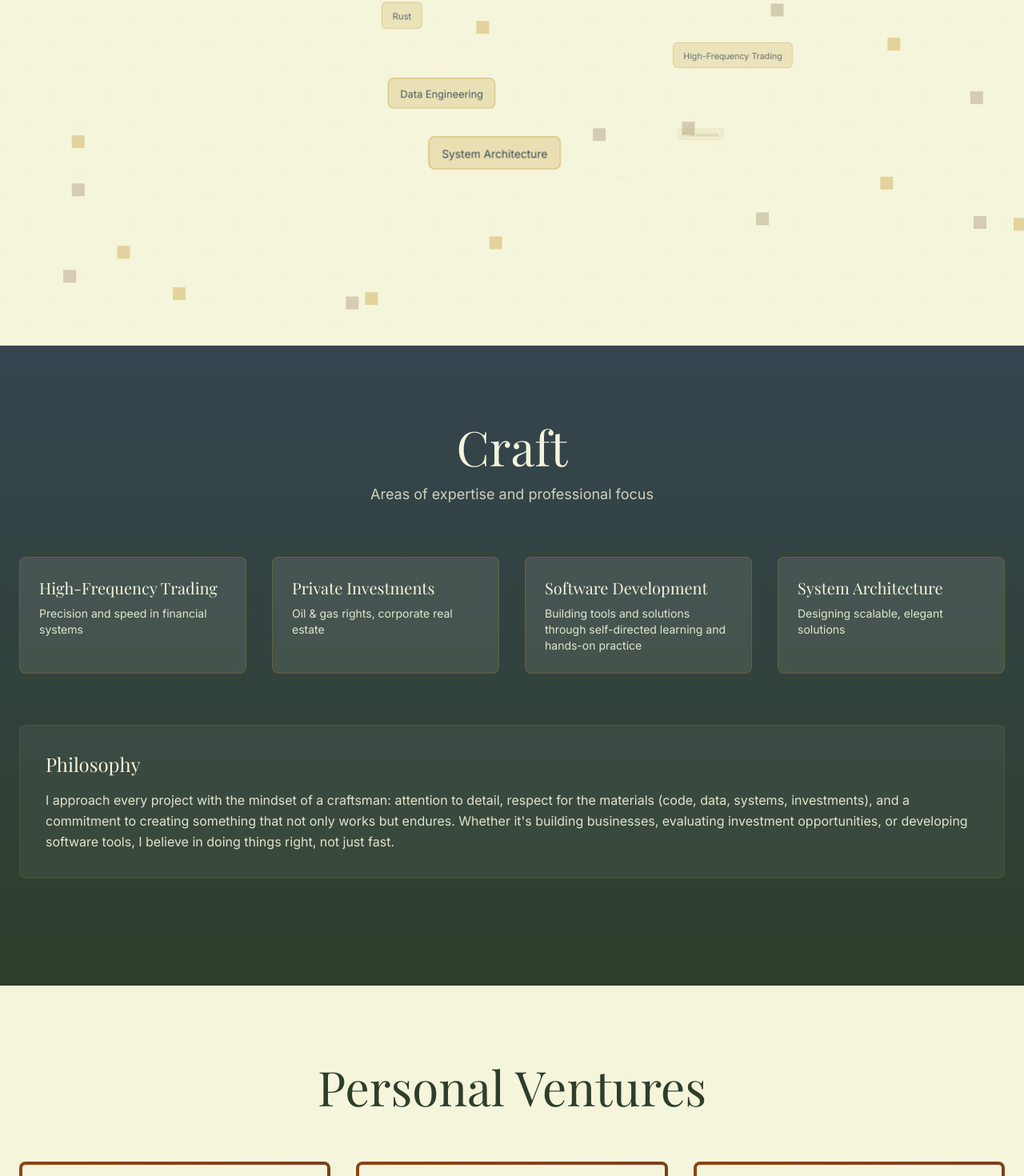
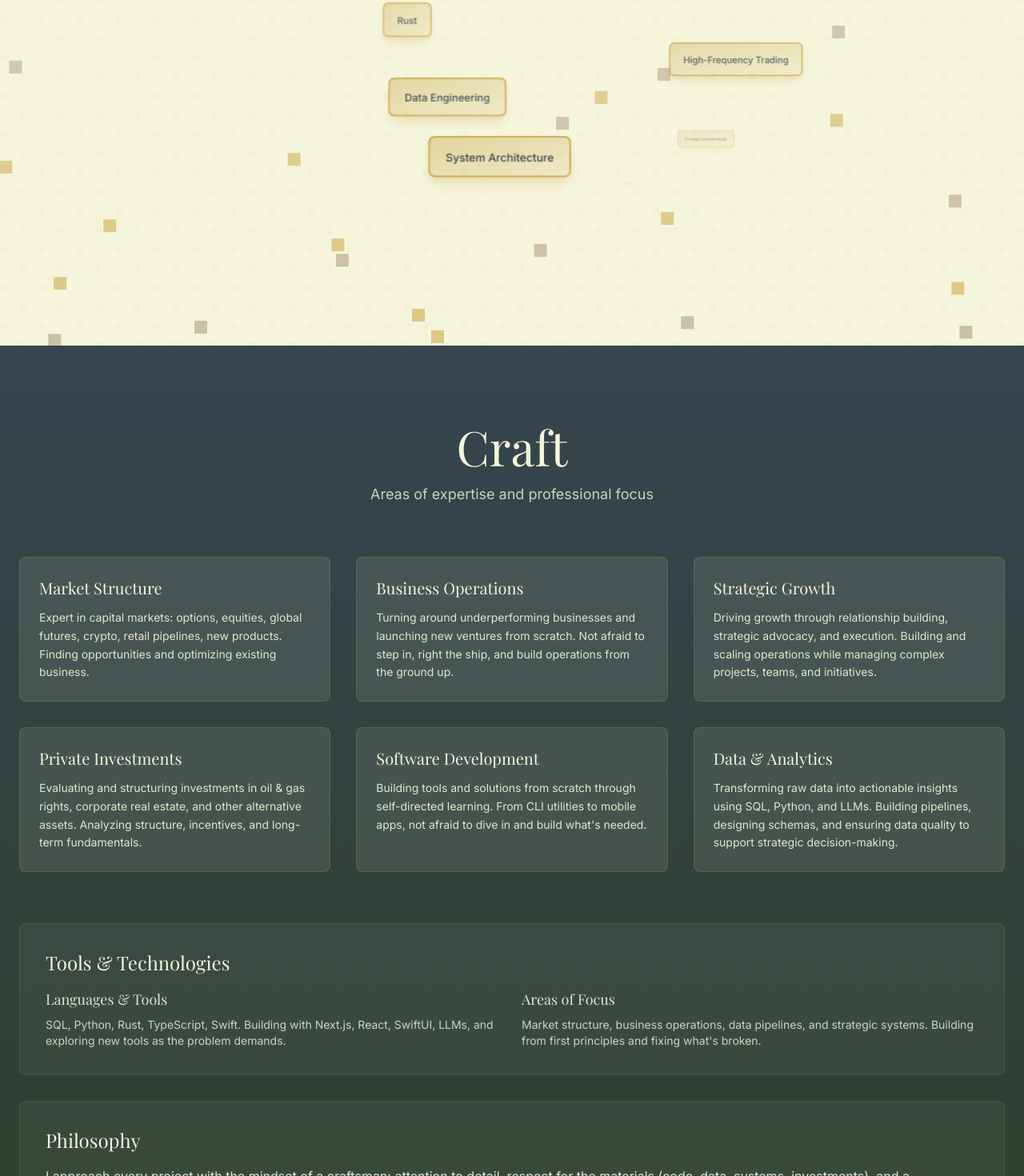
Before and after one commit to therealtplum/therealtplum-web, a Next.js app: page / in a window 1280 px wide. Shown: the part 1260-2730 px from the top of the page at 80% size. Built offline with nearby package versions, Linux system fonts and the light colour scheme.

Commit message:
Enhance Craft section with professional background, improve Current Obsessions visual design

```diff
--- a/src/components/Craft.tsx
+++ b/src/components/Craft.tsx
@@ -4,20 +4,28 @@ import { motion } from "framer-motion";
 
 const craftItems = [
   {
-    title: "High-Frequency Trading",
-    description: "Precision and speed in financial systems",
+    title: "Market Structure",
+    description: "Expert in capital markets: options, equities, global futures, crypto, retail pipelines, new products. Finding opportunities and optimizing existing business.",
+  },
+  {
+    title: "Business Operations",
+    description: "Turning around underperforming businesses and launching new ventures from scratch. Not afraid to step in, right the ship, and build operations from the ground up.",
+  },
+  {
+    title: "Strategic Growth",
+    description: "Driving growth through relationship building, strategic advocacy, and execution. Building and scaling operations while managing complex projects, teams, and initiatives.",
   },
   {
     title: "Private Investments",
-    description: "Oil & gas rights, corporate real estate",
+    description: "Evaluating and structuring investments in oil & gas rights, corporate real estate, and other alternative assets. Analyzing structure, incentives, and long-term fundamentals.",
   },
   {
     title: "Software Development",
-    description: "Building tools and solutions through self-directed learning and hands-on practice",
+    description: "Building tools and solutions from scratch through self-directed learning. From CLI utilities to mobile apps, not afraid to dive in and build what's needed.",
   },
   {
-    title: "System Architecture",
-    description: "Designing scalable, elegant solutions",
+    title: "Data & Analytics",
+    description: "Transforming raw data into actionable insights using SQL, Python, and LLMs. Building pipelines, designing schemas, and ensuring data quality to support strategic decision-making.",
   },
 ];
 
@@ -47,7 +55,7 @@ export default function Craft() {
           Areas of expertise and professional focus
         </motion.p>
 
-        <div className="grid md:grid-cols-2 lg:grid-cols-4 gap-8">
+        <div className="grid md:grid-cols-2 lg:grid-cols-3 gap-8">
           {craftItems.map((item, index) => (
             <motion.div
               key={index}
@@ -57,22 +65,49 @@ export default function Craft() {
               transition={{ delay: index * 0.1, duration: 0.6 }}
               className="group relative p-6 bg-cream/10 dark:bg-cream/5 backdrop-blur-sm rounded-lg border border-brass/30 dark:border-brass/30 hover:border-brass dark:hover:border-brass transition-all duration-300 hover:scale-105"
             >
-              <h3 className="font-serif text-xl mb-2 text-cream dark:text-brass">
+              <h3 className="font-serif text-xl mb-3 text-cream dark:text-brass">
                 {item.title}
               </h3>
-              <p className="font-sans text-sm text-cream/90 dark:text-cream/80">
+              <p className="font-sans text-sm text-cream/90 dark:text-cream/80 leading-relaxed">
                 {item.description}
               </p>
             </motion.div>
           ))}
         </div>
 
+        {/* Tools & Technologies */}
         <motion.div
           initial={{ opacity: 0, y: 30 }}
           whileInView={{ opacity: 1, y: 0 }}
           viewport={{ once: true }}
-          transition={{ delay: 0.4, duration: 0.6 }}
+          transition={{ delay: 0.5, duration: 0.6 }}
           className="mt-16 p-8 bg-cream/5 dark:bg-cream/5 rounded-lg border border-brass/20 dark:border-brass/20"
+        >
+          <h3 className="font-serif text-2xl mb-4 text-cream dark:text-brass">
+            Tools & Technologies
+          </h3>
+          <div className="grid md:grid-cols-2 gap-6">
+            <div>
+              <h4 className="font-serif text-lg mb-2 text-cream/90 dark:text-brass/90">Languages & Tools</h4>
+              <p className="font-sans text-sm text-cream/80 dark:text-cream/70">
+                SQL, Python, Rust, TypeScript, Swift. Building with Next.js, React, SwiftUI, LLMs, and exploring new tools as the problem demands.
+              </p>
+            </div>
+            <div>
+              <h4 className="font-serif text-lg mb-2 text-cream/90 dark:text-brass/90">Areas of Focus</h4>
+              <p className="font-sans text-sm text-cream/80 dark:text-cream/70">
+                Market structure, business operations, data pipelines, and strategic systems. Building from first principles and fixing what's broken.
+              </p>
+            </div>
+          </div>
+        </motion.div>
+
+        <motion.div
+          initial={{ opacity: 0, y: 30 }}
+          whileInView={{ opacity: 1, y: 0 }}
+          viewport={{ once: true }}
+          transition={{ delay: 0.6, duration: 0.6 }}
+          className="mt-8 p-8 bg-cream/5 dark:bg-cream/5 rounded-lg border border-brass/20 dark:border-brass/20"
         >
           <h3 className="font-serif text-2xl mb-4 text-cream dark:text-brass">
             Philosophy
--- a/src/components/ProfessionalBackground.tsx
+++ b/src/components/ProfessionalBackground.tsx
@@ -43,13 +43,13 @@ export default function ProfessionalBackground() {
     // Create pixel grid
     const pixels: Array<{ x: number; y: number; vx: number; vy: number; color: string }> = [];
 
-    // Initialize some animated pixels
-    for (let i = 0; i < 30; i++) {
+    // Initialize more animated pixels for richer effect
+    for (let i = 0; i < 50; i++) {
       pixels.push({
         x: Math.random() * cols,
         y: Math.random() * rows,
-        vx: (Math.random() - 0.5) * 0.5,
-        vy: (Math.random() - 0.5) * 0.5,
+        vx: (Math.random() - 0.5) * 0.6,
+        vy: (Math.random() - 0.5) * 0.6,
         color: Math.random() > 0.5 ? "#B8860B" : "#8B7355", // brass or warm brown
       });
     }
@@ -59,11 +59,11 @@ export default function ProfessionalBackground() {
       ctx.fillStyle = "transparent";
       ctx.clearRect(0, 0, canvas.width, canvas.height);
 
-      // Draw pixelated grid background
-      ctx.fillStyle = "rgba(184, 134, 11, 0.05)"; // subtle brass grid
-      for (let x = 0; x < cols; x += 4) {
-        for (let y = 0; y < rows; y += 4) {
-          if ((x + y) % 8 === 0) {
+      // Draw pixelated grid background with more variation
+      ctx.fillStyle = "rgba(184, 134, 11, 0.08)"; // slightly more visible brass grid
+      for (let x = 0; x < cols; x += 3) {
+        for (let y = 0; y < rows; y += 3) {
+          if ((x + y) % 6 === 0) {
             ctx.fillRect(x * pixelSize, y * pixelSize, pixelSize, pixelSize);
           }
         }
@@ -107,9 +107,12 @@ export default function ProfessionalBackground() {
       {/* 8-bit animated background */}
       <canvas
         ref={canvasRef}
-        className="absolute inset-0 w-full h-full opacity-30 dark:opacity-20"
+        className="absolute inset-0 w-full h-full opacity-40 dark:opacity-25"
         style={{ imageRendering: "pixelated" }}
       />
+
+      {/* Subtle gradient overlay for depth */}
+      <div className="absolute inset-0 bg-gradient-to-b from-transparent via-cream/20 to-transparent dark:via-charcoal/20 pointer-events-none" />
 
       <div className="max-w-7xl mx-auto relative z-10">
         <motion.h2
@@ -163,11 +166,16 @@ export default function ProfessionalBackground() {
                       transform: "translate(-50%, -50%)",
                     }}
                   >
-                    <div className="bg-brass/20 dark:bg-brass/20 backdrop-blur-sm px-4 py-2 rounded-lg border border-brass/50 dark:border-brass/50">
-                      <span className="font-sans text-sm text-charcoal dark:text-cream whitespace-nowrap">
+                    <motion.div
+                      whileHover={{ scale: 1.1, zIndex: 20 }}
+                      className="group relative bg-gradient-to-br from-brass/30 to-brass/10 dark:from-brass/20 dark:to-brass/10 backdrop-blur-md px-5 py-3 rounded-lg border-2 border-brass/60 dark:border-brass/60 shadow-lg shadow-brass/20 dark:shadow-brass/10 hover:shadow-xl hover:shadow-brass/30 dark:hover:shadow-brass/20 transition-all duration-300"
+                    >
+                      <span className="font-sans text-sm font-medium text-charcoal dark:text-cream whitespace-nowrap relative z-10">
                         {obsession}
                       </span>
-                    </div>
+                      {/* Subtle glow effect on hover */}
+                      <div className="absolute inset-0 rounded-lg bg-gradient-to-br from-brass/20 to-transparent opacity-0 group-hover:opacity-100 transition-opacity duration-300" />
+                    </motion.div>
                   </motion.div>
                 );
               })}
```
